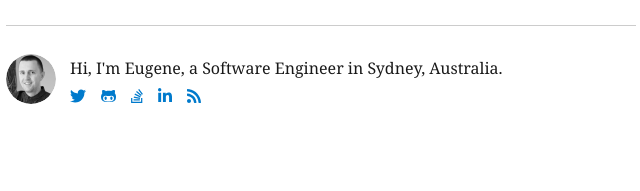
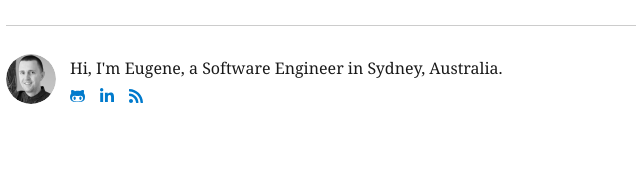
Before and after one commit to eyamenko/eyamenko.github.io, a Gatsby site: page /hi-folks/ in a window 1280 px wide. Shown: the part 3252-3443 px from the top of the page, 319-959 px from the left. Built offline with nearby package versions, Linux system fonts and the light colour scheme; Gatsby itself is replaced by a stand-in of ours; some packages are replaced by stand-ins of ours.

Commit message:
Delete some social links

```diff
--- a/gatsby-config.js
+++ b/gatsby-config.js
@@ -5,8 +5,6 @@ module.exports = {
     description: `Living the Full-Stack Life`,
     siteUrl: `https://CodingComrade.com`,
     social: {
-      twitter: `eyamenko`,
-      stackOverflow: `2829523`,
       linkedIn: `eyamenko`,
       github: `eyamenko`,
     },
--- a/package.json
+++ b/package.json
@@ -23,7 +23,7 @@
     "gatsby-plugin-sharp": "^2.1.1",
     "gatsby-plugin-typography": "^2.2.13",
     "gatsby-remark-copy-linked-files": "^2.0.12",
-    "gatsby-remark-images": "^3.0.12",
+    "gatsby-remark-images": "^3.0.13",
     "gatsby-remark-prismjs": "^3.2.9",
     "gatsby-remark-responsive-iframe": "^2.1.1",
     "gatsby-remark-smartypants": "^2.0.9",
--- a/src/components/bio.js
+++ b/src/components/bio.js
@@ -1,12 +1,7 @@
 import React from 'react';
 import { StaticQuery, graphql } from 'gatsby';
 import Image from 'gatsby-image';
-import {
-  faTwitter,
-  faStackOverflow,
-  faGithubAlt,
-  faLinkedinIn,
-} from '@fortawesome/free-brands-svg-icons';
+import { faGithubAlt, faLinkedinIn } from '@fortawesome/free-brands-svg-icons';
 import { faRss } from '@fortawesome/free-solid-svg-icons';
 import { FontAwesomeIcon } from '@fortawesome/react-fontawesome';
 
@@ -43,27 +38,11 @@ function Bio() {
               <br />
               <a
                 className="bio-link"
-                href={`https://twitter.com/${social.twitter}`}
-                target="_blank"
-                rel="noopener noreferrer"
-              >
-                <FontAwesomeIcon icon={faTwitter} />
-              </a>
-              <a
-                className="bio-link"
                 href={`https://github.com/${social.github}`}
                 target="_blank"
                 rel="noopener noreferrer"
               >
                 <FontAwesomeIcon icon={faGithubAlt} />
-              </a>
-              <a
-                className="bio-link"
-                href={`https://stackoverflow.com/users/${social.stackOverflow}`}
-                target="_blank"
-                rel="noopener noreferrer"
-              >
-                <FontAwesomeIcon icon={faStackOverflow} />
               </a>
               <a
                 className="bio-link"
@@ -102,8 +81,6 @@ const bioQuery = graphql`
       siteMetadata {
         author
         social {
-          twitter
-          stackOverflow
           linkedIn
           github
         }
--- a/src/templates/blog-post.js
+++ b/src/templates/blog-post.js
@@ -16,14 +16,14 @@ import SEO from '../components/seo';
 import { rhythm, scale } from '../utils/typography';
 
 class BlogPostTemplate extends React.Component {
-  onCopy = e => {
+  copy = e => {
     e.preventDefault();
     copy(this.props.location.href);
   };
 
   render() {
     const post = this.props.data.markdownRemark;
-    const { title, author, social } = this.props.data.site.siteMetadata;
+    const { title, author } = this.props.data.site.siteMetadata;
     const { previous, next } = this.props.pageContext;
     const encodedUrl = encodeURIComponent(this.props.location.href);
     const encodedTitle = encodeURIComponent(post.frontmatter.title);
@@ -47,9 +47,7 @@ class BlogPostTemplate extends React.Component {
           {post.frontmatter.date}
           <a
             className="post-link"
-            href={`https://twitter.com/intent/tweet?url=${encodedUrl}&text=${encodedTitle}&via=${
-              social.twitter
-            }`}
+            href={`https://twitter.com/intent/tweet?url=${encodedUrl}&text=${encodedTitle}`}
             target="_blank"
             rel="noopener noreferrer"
           >
@@ -79,7 +77,7 @@ class BlogPostTemplate extends React.Component {
             data-event="click"
             data-event-off="mouseleave"
             data-iscapture="true"
-            onClick={this.onCopy}
+            onClick={this.copy}
           >
             <FontAwesomeIcon icon={faLink} />
           </a>
@@ -129,9 +127,6 @@ export const pageQuery = graphql`
       siteMetadata {
         title
         author
-        social {
-          twitter
-        }
       }
     }
     markdownRemark(fields: { slug: { eq: $slug } }) {
```
Also changed, not shown: 1 other file.
